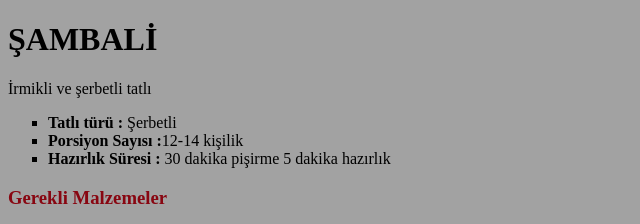
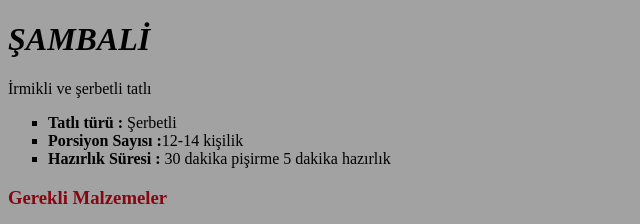
Before and after one commit to BayhanR/Sambal, a plain HTML site: page index.html in a window 1280 px wide. Shown: the top 224 px of the page, 0-640 px from the left. Drawn offline with Linux system fonts and the light colour scheme.

Commit message:
Update index.html

```diff
--- a/index.html
+++ b/index.html
@@ -9,7 +9,7 @@
 </head>
 <body style="background-color: rgba(128, 128, 128, 0.726);">
     <header>
-      <h1>ŞAMBALİ</h1>
+        <h1><i>ŞAMBALİ</i></h1>
       <p>İrmikli ve şerbetli tatlı</p>
     </header>
 
```
